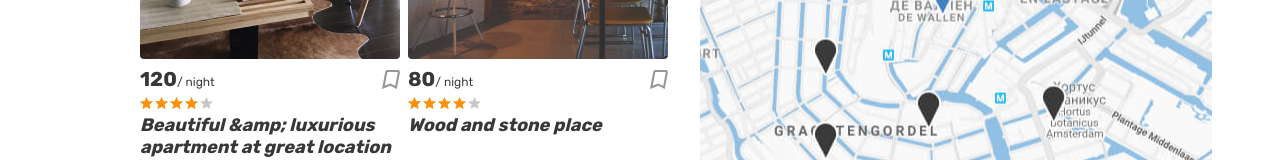
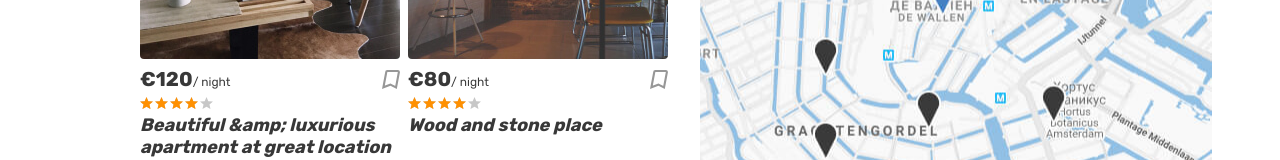
Before and after one commit to hisagy69/six-cities-react-spa, a React app: page / in a window 1280 px wide. Shown: the part 459-619 px from the top of the page. Built offline with nearby package versions, Linux system fonts and the light colour scheme.

Commit message:
finaly fix

```diff
--- a/src/components/card.jsx
+++ b/src/components/card.jsx
@@ -15,14 +15,14 @@ const Card = (props) => {
     <div className="place-card__info">
       <div className="place-card__price-wrapper">
         <div className="place-card__price">
-          <b className="place-card__price-value">{props.price}</b>
+          <b className="place-card__price-value">&euro;{props.price}</b>
           <span className="place-card__price-text">&#47;&nbsp;night</span>
         </div>
         <button className="place-card__bookmark-button button" type="button">
           <svg className="place-card__bookmark-icon" width="18" height="19">
             <use xlinkHref="#icon-bookmark"></use>
           </svg>
-          <span className="visually-hidden">{props.bookmarks}</span>
+          <span className="visually-hidden">{props.bookmarks ? `In bookmarks` : `To bookmarks`}</span>
         </button>
       </div>
       <div className="place-card__rating rating">
@@ -44,6 +44,6 @@ Card.propTypes = {
   price: PropsTypes.number.isRequired,
   name: PropsTypes.string.isRequired,
   type: PropsTypes.string,
-  bookmarks: PropsTypes.string.isRequired
+  bookmarks: PropsTypes.bool.isRequired
 };
 export default Card;
--- a/src/index.js
+++ b/src/index.js
@@ -9,7 +9,7 @@ const cards = [
     name: `Beautiful &amp; luxurious apartment at great location`,
     types: `Apartment`,
     price: 120,
-    bookmarks: `To bookmarks`,
+    bookmarks: false,
     id: nanoid()
   },
   {
@@ -17,7 +17,7 @@ const cards = [
     name: `Wood and stone place`,
     types: `Private room`,
     price: 80,
-    bookmarks: `In bookmarks`,
+    bookmarks: true,
     id: nanoid()
   },
   {
@@ -25,7 +25,7 @@ const cards = [
     name: `Canal View Prinsengracht`,
     types: `Apartment`,
     price: 132,
-    bookmarks: `To bookmarks`,
+    bookmarks: false,
     id: nanoid()
   },
   {
@@ -34,7 +34,7 @@ const cards = [
     name: `Nice, cozy, warm big bed apartment`,
     types: `Apartment`,
     price: 180,
-    bookmarks: `To bookmarks`,
+    bookmarks: false,
     id: nanoid()
   },
   {
@@ -42,7 +42,7 @@ const cards = [
     name: `Wood and stone place`,
     types: `Private room`,
     price: 80,
-    bookmarks: `In bookmarks`,
+    bookmarks: true,
     id: nanoid()
   }
 ];
```
